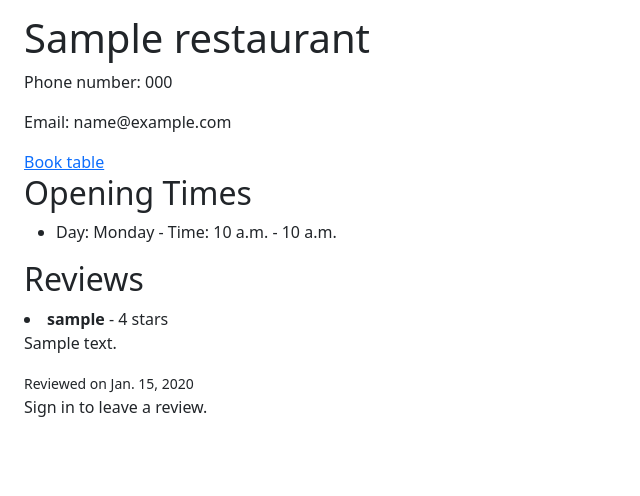
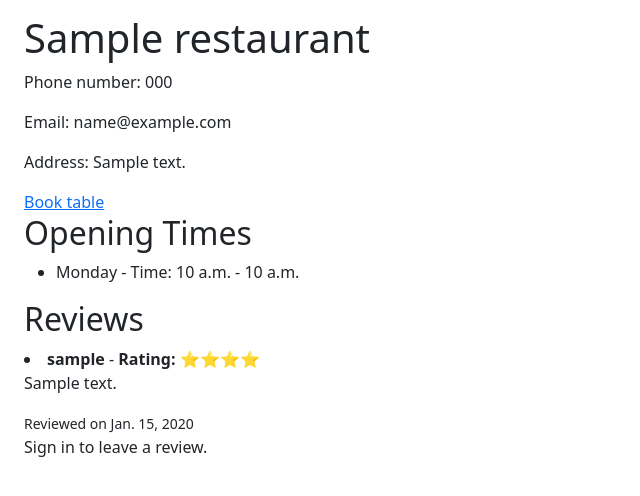
Before and after one commit to PeterDaGrape/RestaBook, a Django app: a page that uses templates/app/restaurant.html in a window 1280 px wide. Shown: the part 46-542 px from the top of the page, without its empty margins (0-640 px from the left). Run offline with Django 3.2, Linux system fonts and the light colour scheme; tables that the repository leaves empty hold one stand-in row (values such as "Sample post").

Commit message:
fix requirements, and minor html changes

```diff
--- a/app/views.py
+++ b/app/views.py
@@ -319,6 +319,8 @@ def show_restaurant(request, restaurant_slug):
         context_dict['cuisine'] = restaurant.cuisine
         context_dict['email'] = restaurant.email
         context_dict['phone'] = restaurant.phone
+        context_dict['address'] = restaurant.address
+
 
         # Fetch standard and custom hours
         standard_hours = StandardHours.objects.filter(restaurant=restaurant)
@@ -394,6 +396,7 @@ def user_profile(request):
 
     # Fetch reviews made by the logged-in user
     user_reviews = Review.objects.filter(user=user).order_by('-review_date')
+    print(user_reviews)
 
     context = {
         'user': user,
--- a/templates/app/restaurant.html
+++ b/templates/app/restaurant.html
@@ -24,7 +24,7 @@
     <ul>
         {% for time in opening_times %}
             <li>
-                Day: {{ time.day_of_week }} - Time: {{ time.opening_time }} - {{ time.closing_time }}
+                {{ time.day_of_week }} - Time: {{ time.opening_time }} - {{ time.closing_time }}
             </li>
         {% endfor %}
     </ul>
@@ -33,7 +33,24 @@
         <h2>Reviews</h2>
         {% for review in reviews %}
             <li>
-                <strong>{{ review.user.username }}</strong> - {{ review.star_rating }} stars
+                <strong>{{ review.user.username }}</strong> -
+                <strong>Rating: </strong>
+                {% if review.star_rating == 1 %}
+                    ⭐
+                {% endif %}
+                {% if review.star_rating == 2 %}
+                    ⭐⭐
+                {% endif %}
+                {% if review.star_rating == 3 %}
+                    ⭐⭐⭐
+                {% endif %}
+                {% if review.star_rating == 4 %}
+                    ⭐⭐⭐⭐
+                {% endif %}
+                {% if review.star_rating == 5 %}
+                    ⭐⭐⭐⭐⭐
+                {% endif %}
+                <br>
                 <p>{{ review.text }}</p>
                 <small>Reviewed on {{ review.review_date }}</small>
             </li>
```
Also changed, not shown: requirements.txt (+11 -104 lines), templates/app/profile.html (+18 -1 lines).
